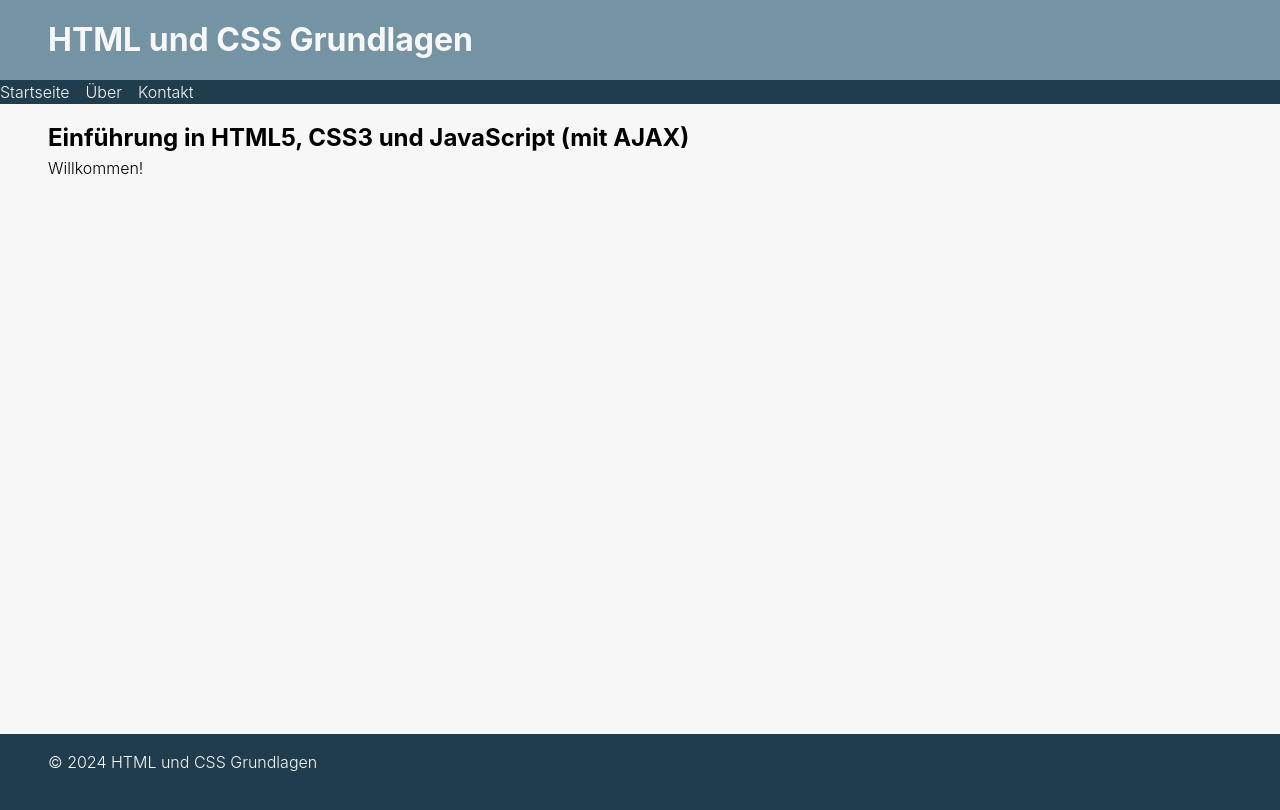
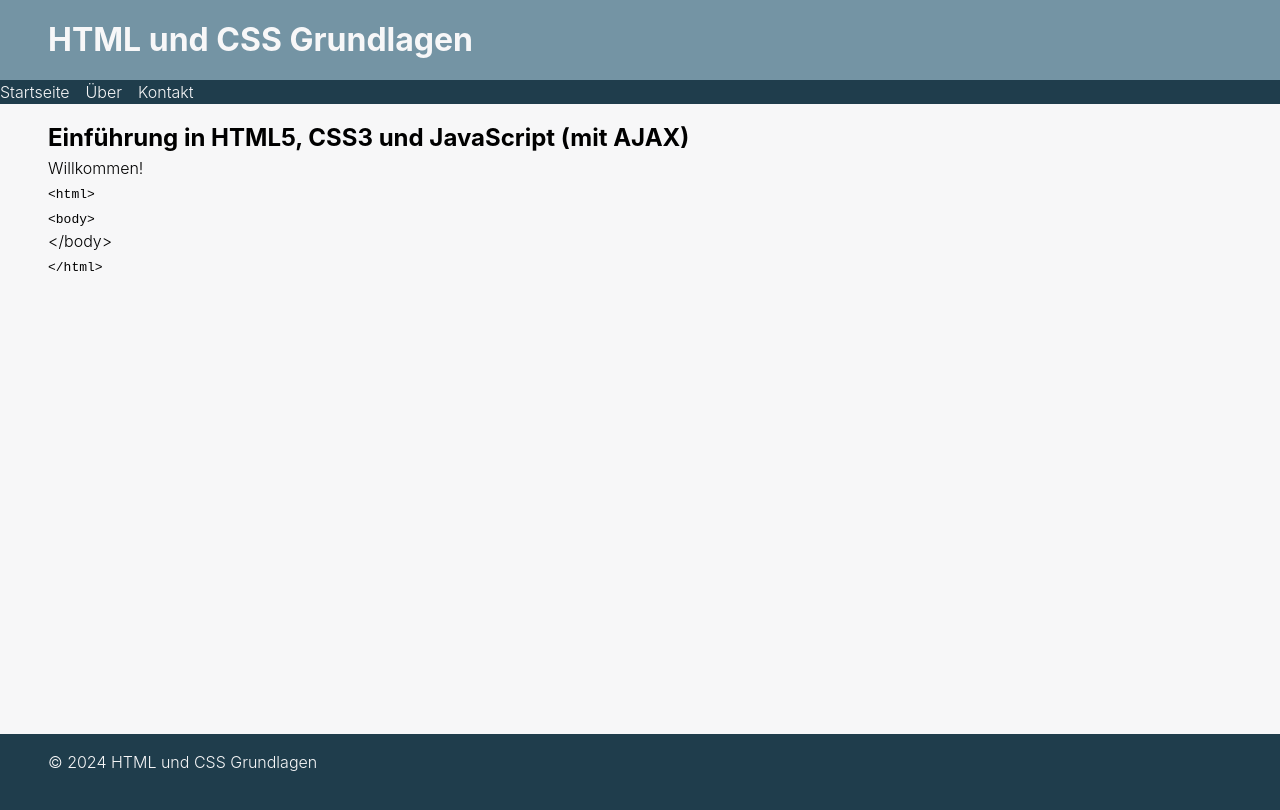
Before and after one commit to ehy-training/html-basics, a Jekyll site: the page built from index.md, in a window 1280 px wide. Shown: the top 810 px of the page. Built offline with Jekyll 4.4.1, drawn with Linux system fonts in a browser that asks for light colours; some web fonts are replaced.

Commit message:
Update index.md

```diff
--- a/index.md
+++ b/index.md
@@ -8,3 +8,17 @@ title: "HTML5, CSS3 und JS (mit AJAX)"
 
 
 Willkommen!
+
+`<html>`
+
+<head>
+
+</head>
+
+`<body>`
+
+
+
+</body>
+
+`</html>`
```
